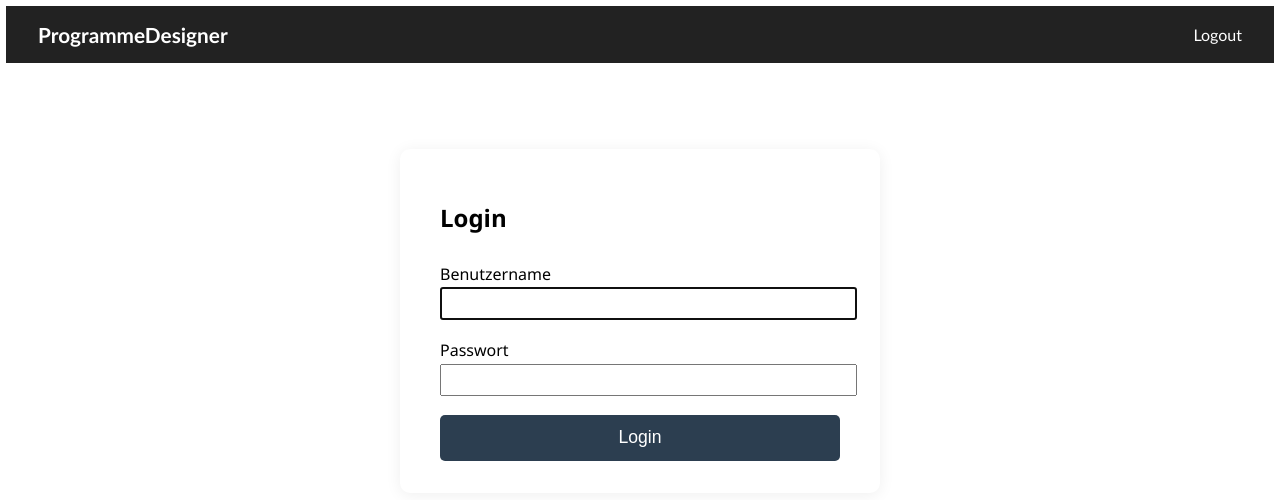
After one commit to jfb-h/programme-designer, a Django app: page /login/ in a window 1280 px wide. The commit adds this page. Shown: the top 500 px of the page. Run offline with Django 5.2, Linux system fonts and the light colour scheme.

Commit message:
user management

```diff
--- a/studyprogrammes/templates/studyprogrammes/layout.html
+++ b/studyprogrammes/templates/studyprogrammes/layout.html
@@ -43,6 +43,9 @@
 <body>
 <nav class="navbar">
     <a href="{% url 'home' %}" class="navbar-title" style="color:inherit; text-decoration:none;">ProgrammeDesigner</a>
+    <div style="margin-left:auto;">
+        <a href="{% url 'logout' %}" class="navbar-link">Logout</a>
+    </div>
 </nav>
 <div class="body-content">
     {% block content %}
--- /dev/null
+++ b/studyprogrammes/templates/studyprogrammes/login.html
@@ -0,0 +1,21 @@
+{% extends "studyprogrammes/layout.html" %}
+{% block content %}
+<div class="login-container" style="max-width:400px;margin:4em auto;padding:2em 2.5em;background:#fff;border-radius:10px;box-shadow:0 2px 16px #0001;">
+  <h2 style="margin-bottom:1.2em;">Login</h2>
+  {% if form.errors %}
+    <div style="color:#c00; margin-bottom:1em;">Benutzername oder Passwort falsch.</div>
+  {% endif %}
+  <form method="post" action="">
+    {% csrf_token %}
+    <div style="margin-bottom:1.2em;">
+      <label for="id_username">Benutzername</label><br>
+      <input type="text" name="username" autofocus required id="id_username" style="width:100%;padding:0.5em;margin-top:0.2em;">
+    </div>
+    <div style="margin-bottom:1.2em;">
+      <label for="id_password">Passwort</label><br>
+      <input type="password" name="password" required id="id_password" style="width:100%;padding:0.5em;margin-top:0.2em;">
+    </div>
+    <button type="submit" style="width:100%;padding:0.7em 0;font-size:1.1em;background:#2c3e50;color:#fff;border:none;border-radius:5px;cursor:pointer;">Login</button>
+  </form>
+</div>
+{% endblock %}
--- a/studyprogrammes/urls.py
+++ b/studyprogrammes/urls.py
@@ -1,3 +1,4 @@
+from django.contrib.auth.decorators import login_required
 from django.urls import path
 from studyprogrammes import views
 
@@ -5,9 +6,9 @@ urlpatterns = [
     path("", views.home_redirect, name="home"),
     path("about/", views.about, name="about"),
     path("log/", views.log_message, name="log"),
-    path("programmes/", views.programmes_view, name="programmes"),
-    path("programme/<int:pk>/", views.programme_view, name="programme"),
-    path("programme/<int:programme_id>/update_semester_order/", views.update_semester_order, name="update_semester_order"),
-    path("programme/<int:programme_id>/update_course_order/", views.update_course_order, name="update_course_order"),
-    path('api/course/<int:course_id>/', views.course_detail_api, name='course_detail_api'),
+    path("programmes/", login_required(views.programmes_view), name="programmes"),
+    path("programme/<int:pk>/", login_required(views.programme_view), name="programme"),
+    path("programme/<int:programme_id>/update_semester_order/", login_required(views.update_semester_order), name="update_semester_order"),
+    path("programme/<int:programme_id>/update_course_order/", login_required(views.update_course_order), name="update_course_order"),
+    path('api/course/<int:course_id>/', login_required(views.course_detail_api), name='course_detail_api'),
 ]
--- a/web_django/urls.py
+++ b/web_django/urls.py
@@ -17,9 +17,13 @@ Including another URLconf
 from django.contrib import admin
 from django.urls import include, path
 from django.contrib.staticfiles.urls import staticfiles_urlpatterns
+from django.contrib.auth import views as auth_views
+from studyprogrammes.views import logout_then_login
 
 
 urlpatterns = [
+    path("login/", auth_views.LoginView.as_view(template_name="studyprogrammes/login.html"), name="login"),
+    path("logout/", logout_then_login, name="logout"),
     path("", include("studyprogrammes.urls")),
     path('admin/', admin.site.urls)
 ]
```
Also changed, not shown: studyprogrammes/views.py (+7 -0 lines), web_django/settings.py (+9 -0 lines).
